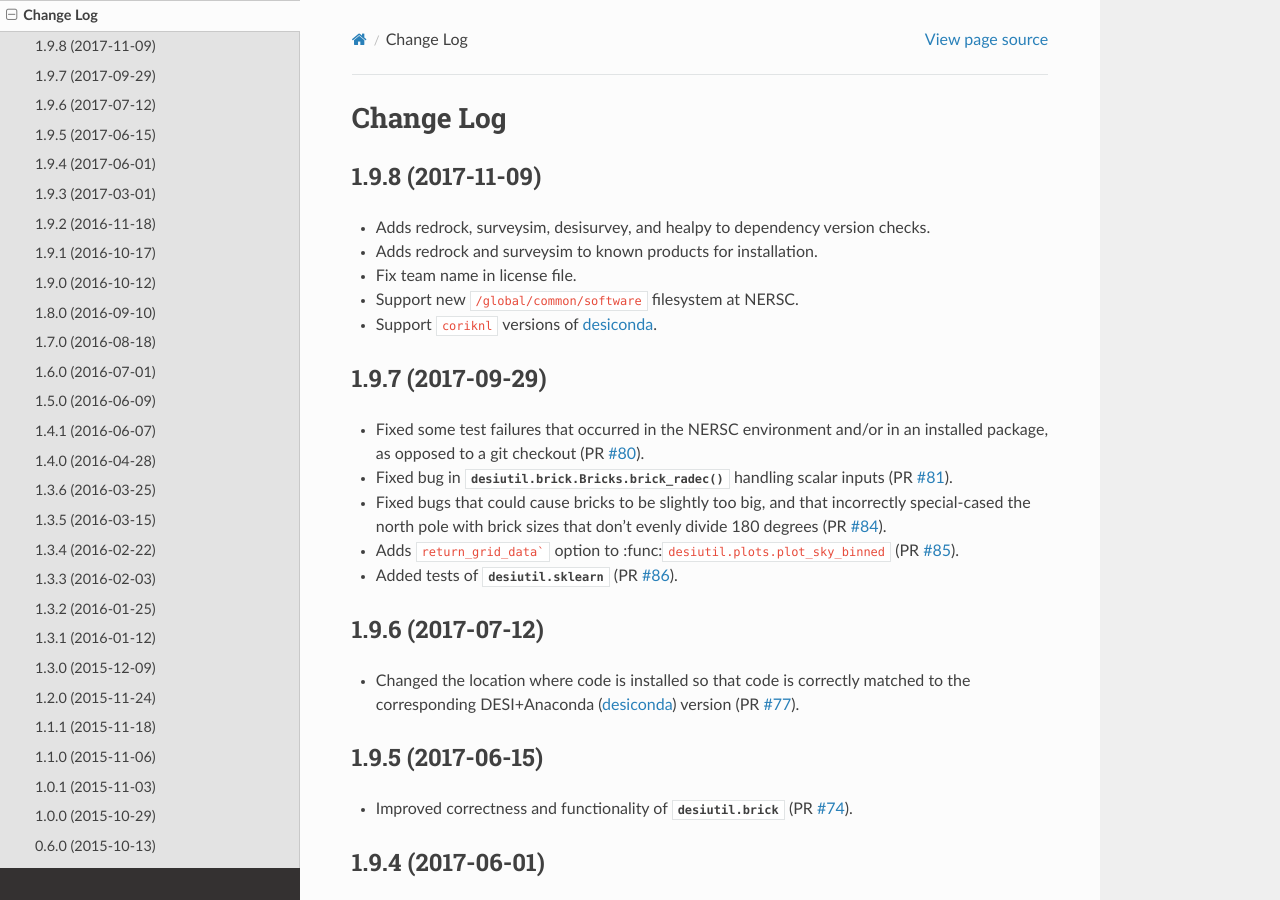
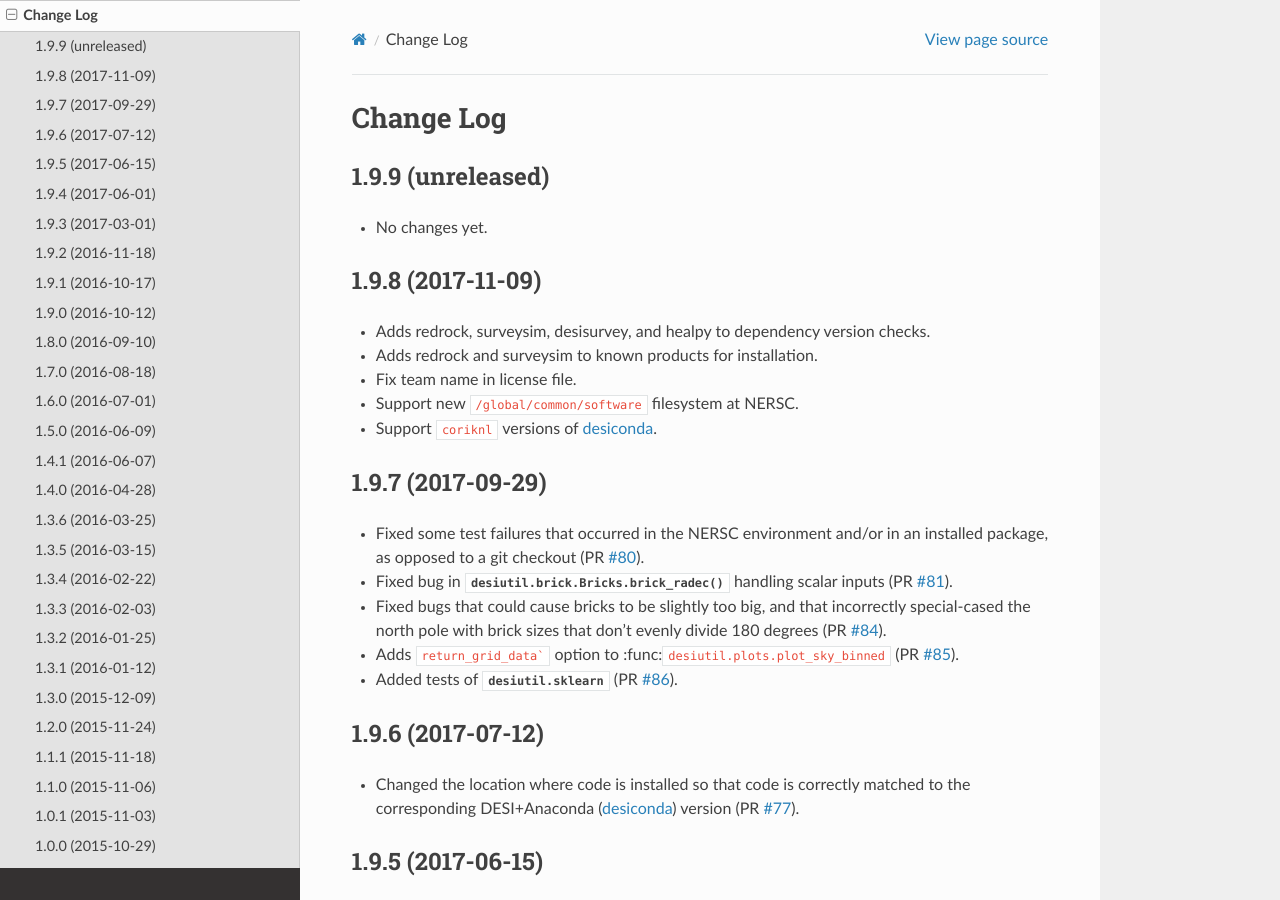
Before and after one commit to desihub/desiutil, a Sphinx documentation site: the page built from doc/changes.rst, in a window 1280 px wide and 900 px high. Built offline with Sphinx 7.4.7 and the Read the Docs theme 2.0.0, drawn with Linux system fonts in a browser that asks for light colours.

Commit message:
bump version after tag

```diff
--- a/doc/changes.rst
+++ b/doc/changes.rst
@@ -1,6 +1,11 @@
 ==========
 Change Log
 ==========
+
+1.9.9 (unreleased)
+------------------
+
+* No changes yet.
 
 1.9.8 (2017-11-09)
 ------------------
--- a/py/desiutil/_version.py
+++ b/py/desiutil/_version.py
@@ -1 +1 @@
-__version__ = '1.9.8'
+__version__ = '1.9.8.dev573'
```
